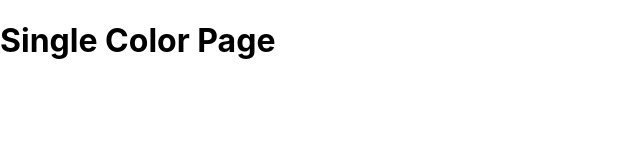
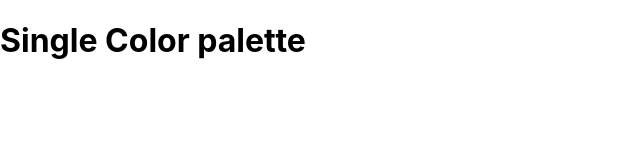
Before and after one commit to super8989/React_colors_app, a React (Create React App) app: page /palette/1/1 in a window 1280 px wide. Shown: the top 160 px of the page, without its empty margins (0-640 px from the left). Built offline with nearby package versions, Linux system fonts and the light colour scheme.

Commit message:
added Link in ColorBox to SingleColorPalette

```diff
--- a/src/App.js
+++ b/src/App.js
@@ -1,8 +1,11 @@
 import React, { Component } from "react";
 import { Route, Switch } from "react-router-dom";
+
 import Palette from "./Palette";
 import PaletteList from "./PaletteList";
+import SingleColorPalette from "./SingleColorPalette";
 import seedColors from "./seedColors";
+
 import { generatePalette } from "./colorHelpers";
 
 class App extends Component {
@@ -36,7 +39,7 @@ class App extends Component {
 				<Route
 					exact
 					path='/palette/:paletteId/:colorId'
-					render={() => <h1>Single Color Page</h1>}
+					render={() => <SingleColorPalette />}
 				/>
 			</Switch>
 
--- a/src/ColorBox.js
+++ b/src/ColorBox.js
@@ -19,7 +19,7 @@ class ColorBox extends Component {
 	}
 
 	render() {
-		const { name, background } = this.props;
+		const { name, background, moreUrl } = this.props;
 		const { copied } = this.state;
 
 		return (
@@ -39,7 +39,8 @@ class ColorBox extends Component {
 						</div>
 						<button className='copy-button'>Copy</button>
 					</div>
-					<Link to='/' onClick={e => e.stopPropagation()}>
+					{/* <Link to={`/palette/${paletteId}/${id}`} /> */}
+					<Link to={moreUrl} onClick={e => e.stopPropagation()}>
 						<span className='see-more'>More</span>
 					</Link>
 				</div>
--- a/src/Palette.js
+++ b/src/Palette.js
@@ -21,11 +21,18 @@ class Palette extends Component {
 	}
 
 	render() {
-		const { colors, paletteName, emoji } = this.props.palette;
+		const { colors, paletteName, emoji, id } = this.props.palette;
 		const { level, format } = this.state;
 
 		const colorBoxes = colors[level].map(color => (
-			<ColorBox background={color[format]} name={color.name} key={color.id} />
+			<ColorBox
+				background={color[format]}
+				name={color.name}
+				key={color.id}
+				id={color.id}
+				paletteId={id}
+				moreUrl={`/palette/${id}/${color.id}`}
+			/>
 		));
 		return (
 			<div className='Palette'>
--- /dev/null
+++ b/src/SingleColorPalette.js
@@ -0,0 +1,13 @@
+import React, { Component } from "react";
+
+class SingleColorPalette extends Component {
+	render() {
+		return (
+			<div>
+				<h1>Single Color palette</h1>
+			</div>
+		);
+	}
+}
+
+export default SingleColorPalette;
```
